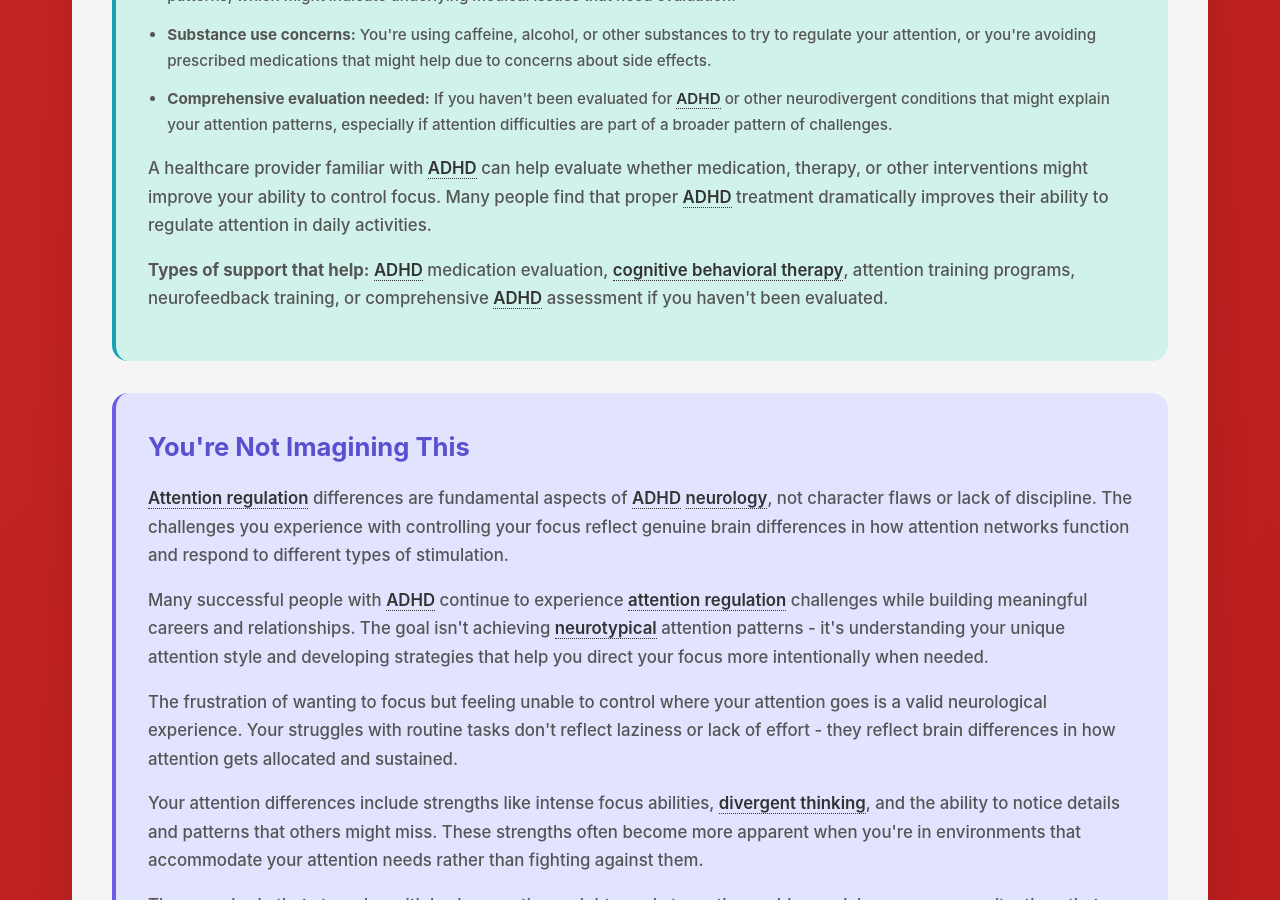
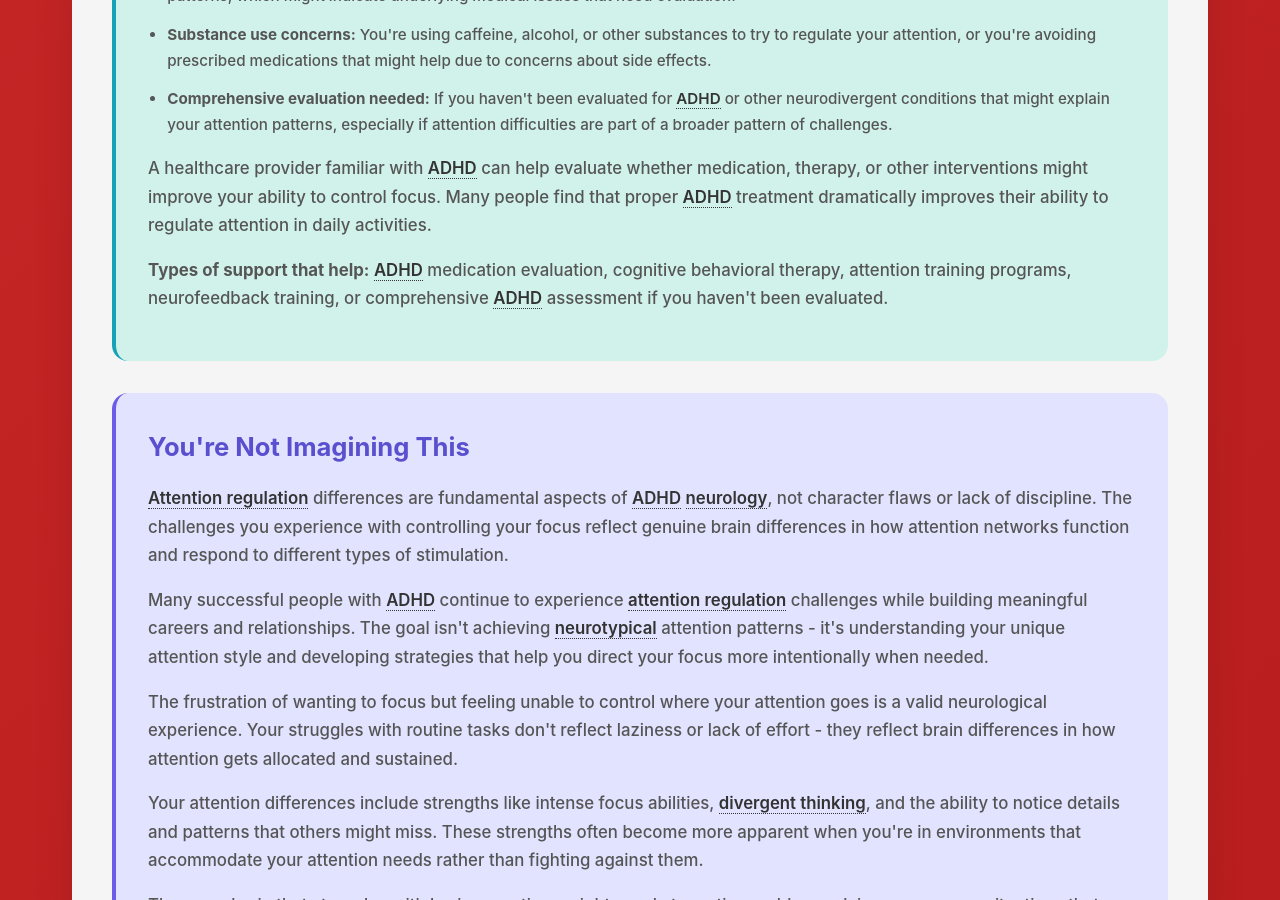
Before and after one commit to neurodivergent-survival-guide/neurodivergent-survival-guide, a Jekyll site: the page built from struggles/attention-regulation.html, in a window 1280 px wide and 900 px high, scrolled down 4182 px. Built offline with Jekyll 4.4.1, drawn with Linux system fonts in a browser that asks for light colours.

Commit message:
Update attention-regulation.html

```diff
--- a/struggles/attention-regulation.html
+++ b/struggles/attention-regulation.html
@@ -127,7 +127,7 @@
         <p>A healthcare provider familiar with <a class="jargon">ADHD<span class="tooltip">Attention-Deficit/Hyperactivity Disorder - brain differences affecting attention, impulse control, and executive function</span></a> can help evaluate whether medication, therapy, or other interventions might improve your ability to control focus. Many people find that proper <a class="jargon">ADHD<span class="tooltip">Attention-Deficit/Hyperactivity Disorder - brain differences affecting attention, impulse control, and executive function</span></a> treatment dramatically improves their ability to regulate attention in daily activities.</p>
 
         <div class="highlight-box">
-            <p><strong>Types of support that help:</strong> <a class="jargon">ADHD<span class="tooltip">Attention-Deficit/Hyperactivity Disorder - brain differences affecting attention, impulse control, and executive function</span></a> medication evaluation, <a class="jargon">cognitive behavioral therapy<span class="tooltip">Therapy focused on changing thought patterns and behaviors to improve functioning</span></a>, attention training programs, neurofeedback training, or comprehensive <a class="jargon">ADHD<span class="tooltip">Attention-Deficit/Hyperactivity Disorder - brain differences affecting attention, impulse control, and executive function</span></a> assessment if you haven't been evaluated.</p>
+            <p><strong>Types of support that help:</strong> <a class="jargon">ADHD<span class="tooltip">Attention-Deficit/Hyperactivity Disorder - brain differences affecting attention, impulse control, and executive function</span></a> medication evaluation, cognitive behavioral therapy, attention training programs, neurofeedback training, or comprehensive <a class="jargon">ADHD<span class="tooltip">Attention-Deficit/Hyperactivity Disorder - brain differences affecting attention, impulse control, and executive function</span></a> assessment if you haven't been evaluated.</p>
         </div>
     </div>
 
```
